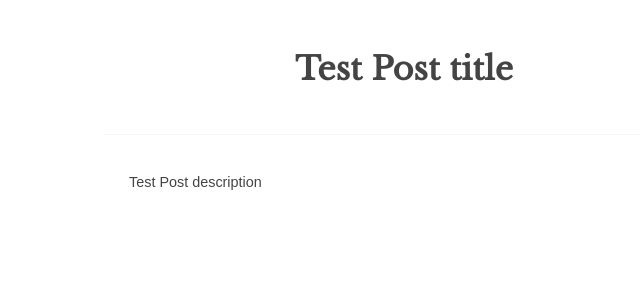
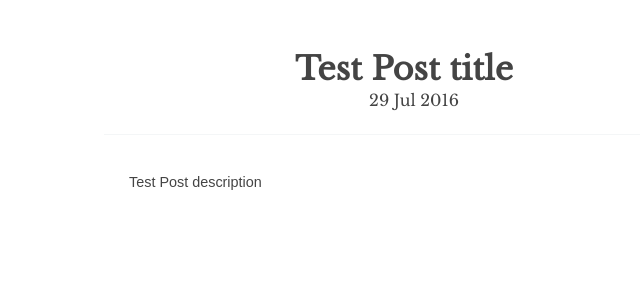
Before and after one commit to denzo1/denzo1.github.io, a Jekyll site: the page built from _posts/2016-07-29-test-post-title.markdown, in a window 1280 px wide. Shown: the top 300 px of the page, without its empty margins (236-876 px from the left). Built offline with Jekyll 4.4.1, drawn with Linux system fonts in a browser that asks for light colours.

Commit message:
Update post.html

```diff
--- a/_layouts/post.html
+++ b/_layouts/post.html
@@ -16,7 +16,7 @@
     </nav>
     <header>
         <h1>{{ page.title }}</h1>
-        <time>{{ page.time | date_to_xmlschema }}</time>
+        <time>{{ page.date | date_to_string }}</time>
     </header>
     <article>
         {{ content }}
```
